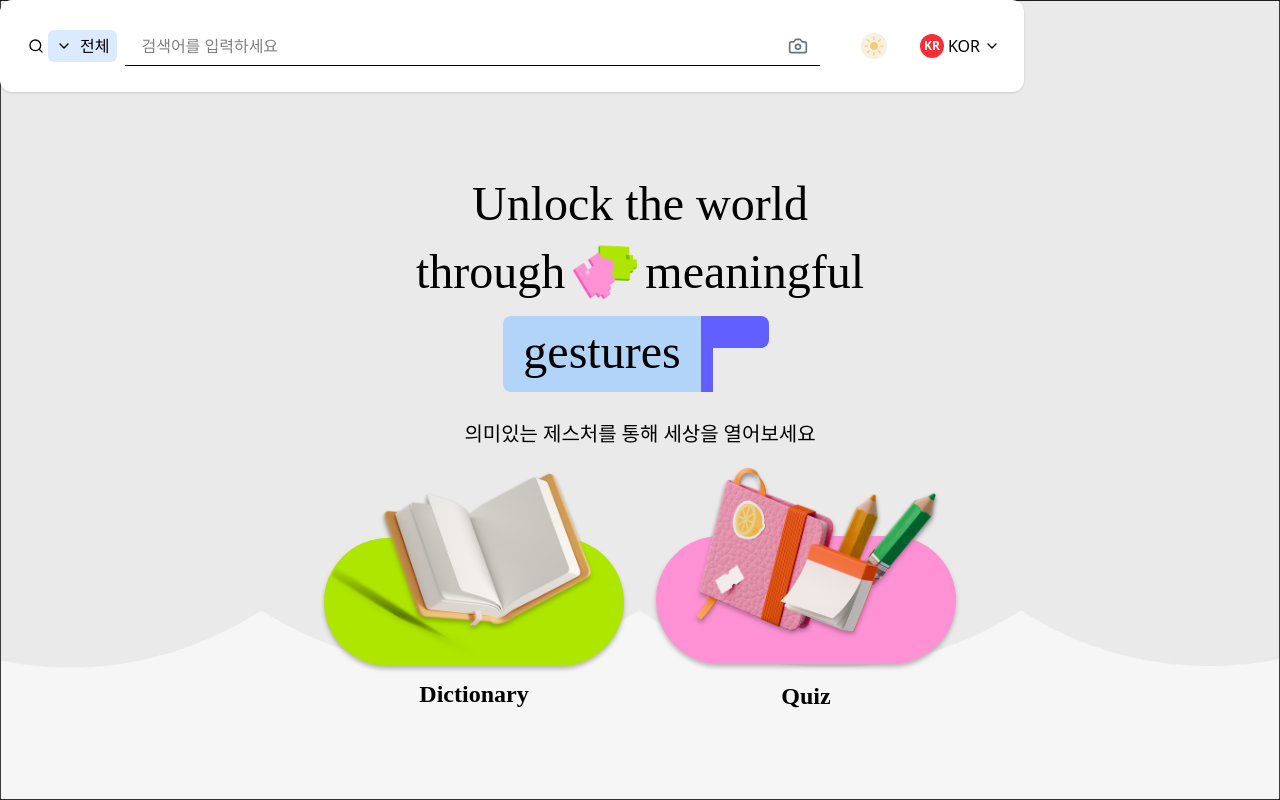
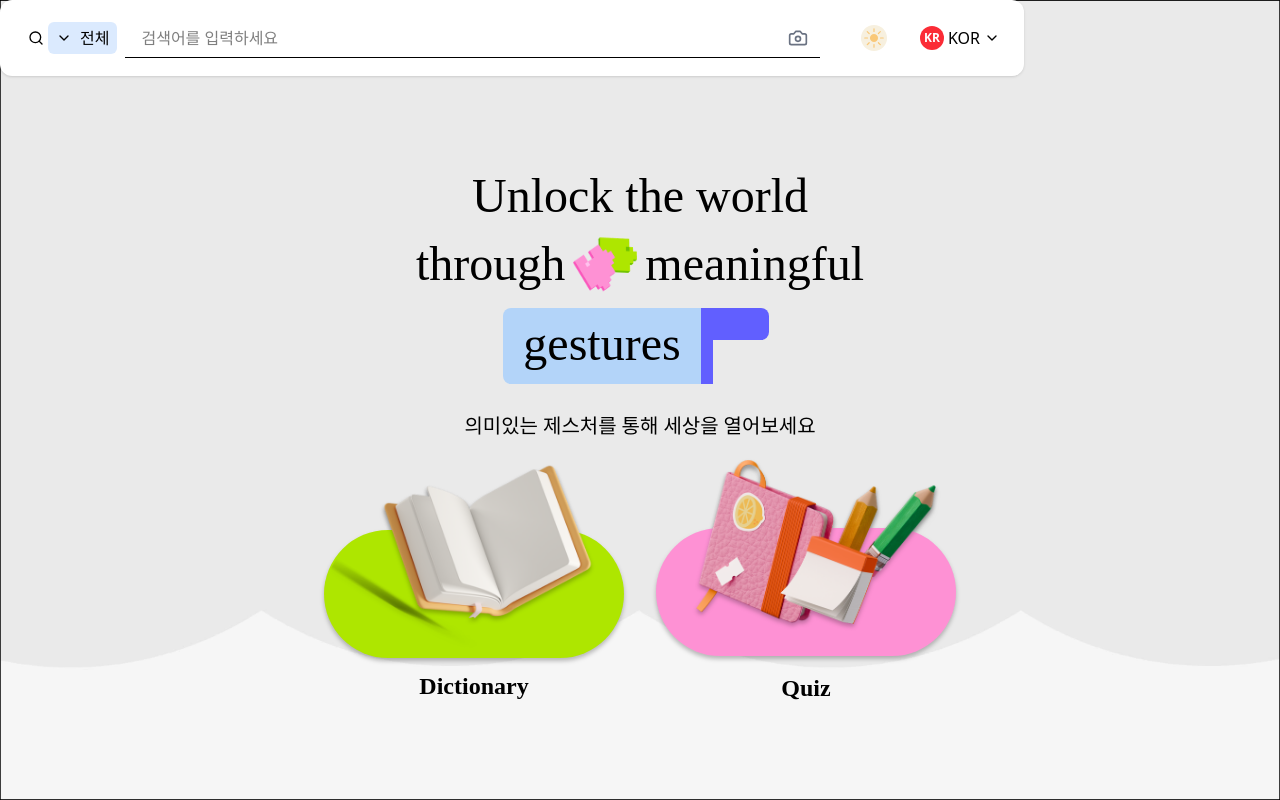
Before and after one commit to lovelyppotto/Moyamo, a React (Vite) app in the folder FE/: page / in a window 1280 px wide. Built offline with nearby package versions, Linux system fonts and the light colour scheme; a web font is replaced by a local one.

Commit message:
[FE] design: index.css 수정 및 HeaderBar 디자인 수정
오류 발생한 웹폰트 제거 및 헤더 height 수정

ref: S12P21D203-123

```diff
--- a/FE/src/pages/home/HeaderBar.tsx
+++ b/FE/src/pages/home/HeaderBar.tsx
@@ -3,7 +3,7 @@ import DarkModeLottie from './DarkModeLottie';
 
 function HeaderBar() {
   return (
-    <div className="w-[80%] bg-white dark:bg-gray-900 py-4 px-6 rounded-xl shadow-sm">
+    <div className="w-[80%] bg-white dark:bg-gray-900 py-2 px-6 rounded-xl shadow-sm">
       <div className="flex items-center">
         {/* 로고 */}
         {/* <div className="font-bold text-2xl mr-6">MoyaMo</div> */}
```
